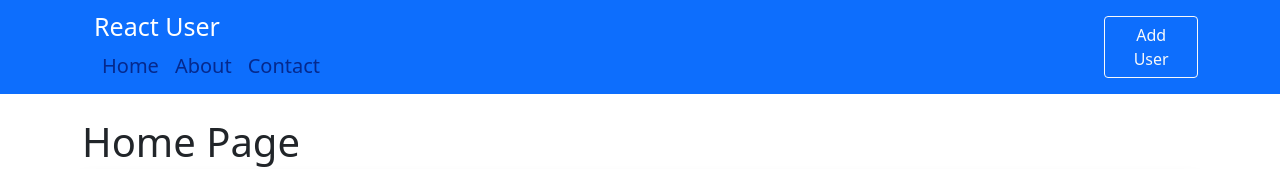
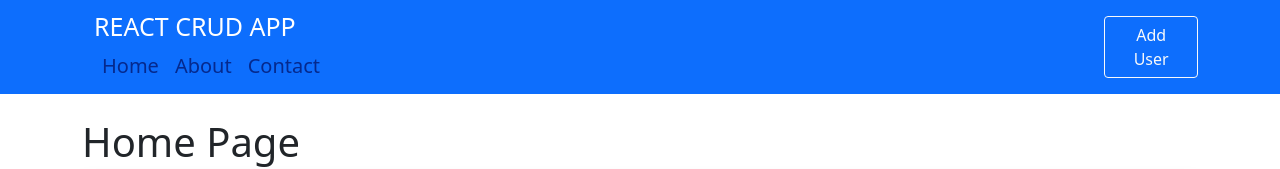
Before and after one commit to redoc51624/React-crud-app, a React (Create React App) app: page / in a window 1280 px wide. Shown: the top 169 px of the page. Built offline with nearby package versions, Linux system fonts and the light colour scheme; data requests are answered from the project's data file.

Commit message:
site name change
-site name change

```diff
--- a/public/index.html
+++ b/public/index.html
@@ -7,37 +7,14 @@
     <meta name="theme-color" content="#000000" />
     <meta
       name="description"
-      content="Web site created using create-react-app"
+      content="Web site created using create-react-app and json server to implement CRUD application"
     />
     <link rel="apple-touch-icon" href="%PUBLIC_URL%/logo192.png" />
-    <!--
-      manifest.json provides metadata used when your web app is installed on a
-      user's mobile device or desktop. See https://developers.google.com/web/fundamentals/web-app-manifest/
-    -->
     <link rel="manifest" href="%PUBLIC_URL%/manifest.json" />
-    <!--
-      Notice the use of %PUBLIC_URL% in the tags above.
-      It will be replaced with the URL of the `public` folder during the build.
-      Only files inside the `public` folder can be referenced from the HTML.
-
-      Unlike "/favicon.ico" or "favicon.ico", "%PUBLIC_URL%/favicon.ico" will
-      work correctly both with client-side routing and a non-root public URL.
-      Learn how to configure a non-root public URL by running `npm run build`.
-    -->
-    <title>React App</title>
+    <title>React crud App</title>
   </head>
   <body>
     <noscript>You need to enable JavaScript to run this app.</noscript>
     <div id="root"></div>
-    <!--
-      This HTML file is a template.
-      If you open it directly in the browser, you will see an empty page.
-
-      You can add webfonts, meta tags, or analytics to this file.
-      The build step will place the bundled scripts into the <body> tag.
-
-      To begin the development, run `npm start` or `yarn start`.
-      To create a production bundle, use `npm run build` or `yarn build`.
-    -->
   </body>
 </html>
--- a/src/components/layout/Navbar.js
+++ b/src/components/layout/Navbar.js
@@ -6,7 +6,7 @@ import {Link, NavLink} from 'react-router-dom';
         <nav class="navbar navbar-expand-lg navbar-dark bg-primary">
             <div className='container'>
             <div class="container-fluid">
-              <a class="navbar-brand" href="#">React User</a>
+              <a class="navbar-brand" href="#">REACT CRUD APP</a>
                 <button class="navbar-toggler"
                           type="button"
                           data-bs-toggle="collapse"
```
Also changed, not shown: 1 other file (tests, documents, lock files or other folders).
